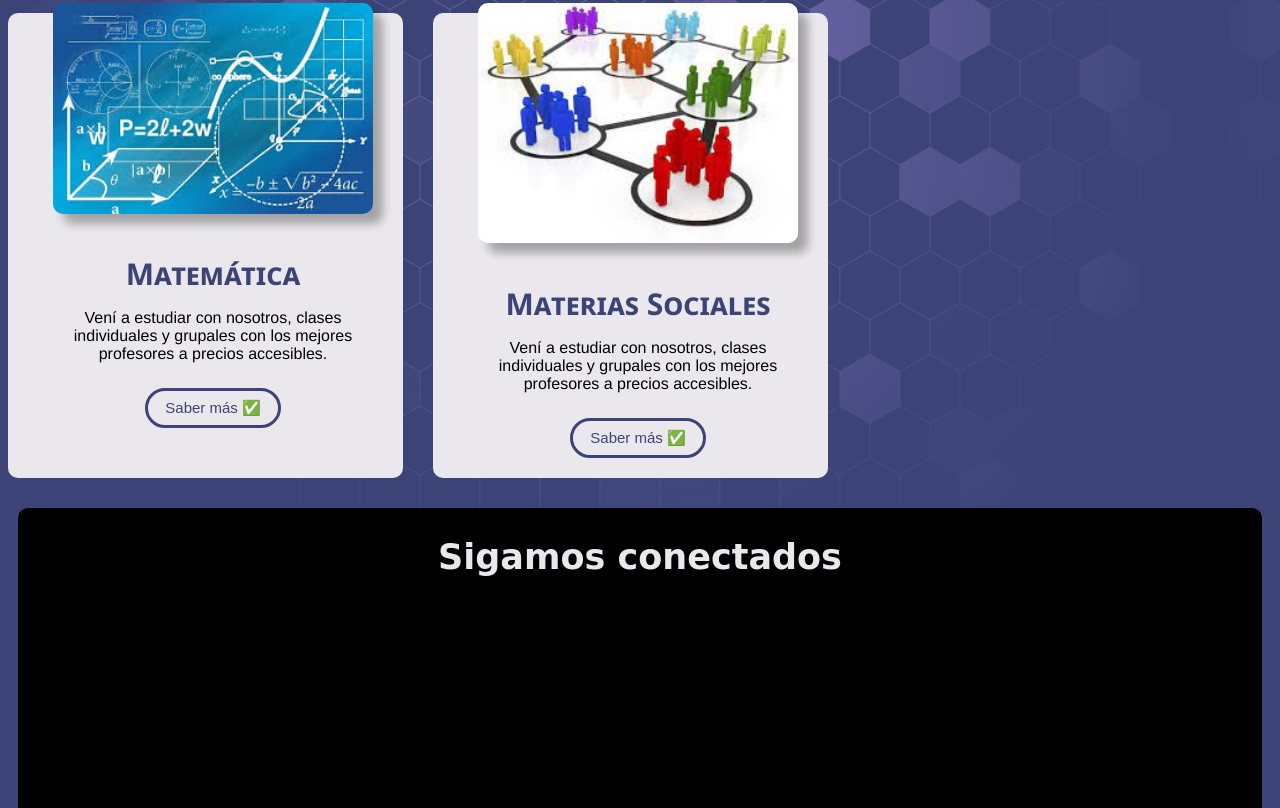
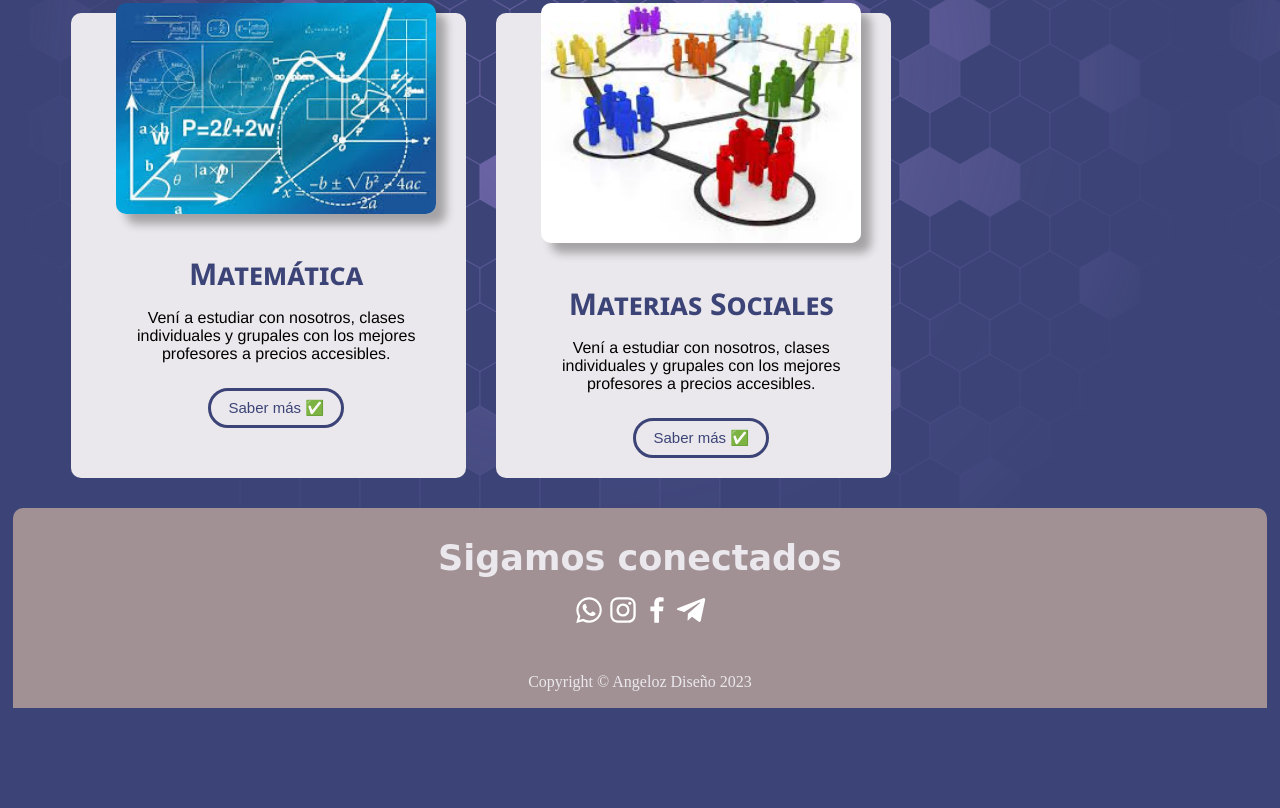
Before and after one commit to Amjel2022/TP_BA_Multiplica2.0, a plain HTML site: page index.html in a window 1280 px wide. Shown: the part 1725-2533 px from the top of the page. After the commit the page ends 2433 px from the top, so only its background shows below. Drawn offline with Linux system fonts and the light colour scheme; a web font is replaced by a local one.

Commit message:
footer terminado / correccion de margenes / estilos / diagramacion

```diff
--- a/css/style.css
+++ b/css/style.css
@@ -247,8 +247,11 @@ h4 {
     font-size: 16px;
 }
 
+/* Aplicando GRID - DIAGRAMANDO!! */
+/* ********************************** */
+
 .container {
-
+    width: 90%;
     display: grid;
     grid-template-columns: repeat(3, 1fr);
     grid-template-rows: repeat(3, 1fr);
@@ -283,6 +286,10 @@ h4 {
     grid-area: 1 / 3 / 3 / 4;
 }
 
+/* -------- FIN DISTRIBUCIÓN GRID!! ------------ */
+/* Hecho con: "https://cssgrid-generator.netlify.app/" */
+/* ********************************************* */
+
 .menu_categorias {
     display: flex;
     flex-direction: column;
@@ -304,18 +311,35 @@ aside {
 /* ******************************************* */
 /*  ----------- FOOTER ----------- */
 /* Para probar, despues con más tiempo se puede mejorar  */
+
 footer {
-    height: 300px;
-    background-color: var(--negro);
+    height: 200px;
+    background-color: var(--gris);
     display: flex;
-    justify-content: center;
-    margin: 10px 10px -10px 10px;
+    flex-direction: column;
+    margin: 10px 5px -10px 5px;
     border-radius: 10px 10px 0 0;
-
 }
 
 h2 {
+    display: flex;
+    justify-content: center;
+    align-items: flex-start;
     color: var(--blanco2);
     font-size: 35px;
     font-family: 'Tilt Warp', cursive;
+    margin: 30px auto 15px auto;
 }
+
+.iconos_footer {
+    display: flex;
+    justify-content: center;
+    font-size: 40px;
+    margin-bottom: 30px;
+}
+
+.copyright {
+    display: flex;
+    justify-content: center;
+    color: var(--blanco2);
+}
--- a/index.html
+++ b/index.html
@@ -132,6 +132,13 @@
 
     <footer>
         <h2>Sigamos conectados</h2>
+        <div class="iconos_footer">
+            <svg xmlns="http://www.w3.org/2000/svg" width="34" height="34" viewBox="0 0 24 24" style="fill: rgba(255, 255, 255, 1);transform: msFilter"><path fill-rule="evenodd" clip-rule="evenodd" d="M18.403 5.633A8.919 8.919 0 0 0 12.053 3c-4.948 0-8.976 4.027-8.978 8.977 0 1.582.413 3.126 1.198 4.488L3 21.116l4.759-1.249a8.981 8.981 0 0 0 4.29 1.093h.004c4.947 0 8.975-4.027 8.977-8.977a8.926 8.926 0 0 0-2.627-6.35m-6.35 13.812h-.003a7.446 7.446 0 0 1-3.798-1.041l-.272-.162-2.824.741.753-2.753-.177-.282a7.448 7.448 0 0 1-1.141-3.971c.002-4.114 3.349-7.461 7.465-7.461a7.413 7.413 0 0 1 5.275 2.188 7.42 7.42 0 0 1 2.183 5.279c-.002 4.114-3.349 7.462-7.461 7.462m4.093-5.589c-.225-.113-1.327-.655-1.533-.73-.205-.075-.354-.112-.504.112s-.58.729-.711.879-.262.168-.486.056-.947-.349-1.804-1.113c-.667-.595-1.117-1.329-1.248-1.554s-.014-.346.099-.458c.101-.1.224-.262.336-.393.112-.131.149-.224.224-.374s.038-.281-.019-.393c-.056-.113-.505-1.217-.692-1.666-.181-.435-.366-.377-.504-.383a9.65 9.65 0 0 0-.429-.008.826.826 0 0 0-.599.28c-.206.225-.785.767-.785 1.871s.804 2.171.916 2.321c.112.15 1.582 2.415 3.832 3.387.536.231.954.369 1.279.473.537.171 1.026.146 1.413.089.431-.064 1.327-.542 1.514-1.066.187-.524.187-.973.131-1.067-.056-.094-.207-.151-.43-.263"></path></svg>
+            <svg xmlns="http://www.w3.org/2000/svg" width="34" height="34" viewBox="0 0 24 24" style="fill: rgba(255, 255, 255, 1);transform: msFilter"><path d="M11.999 7.377a4.623 4.623 0 1 0 0 9.248 4.623 4.623 0 0 0 0-9.248zm0 7.627a3.004 3.004 0 1 1 0-6.008 3.004 3.004 0 0 1 0 6.008z"></path><circle cx="16.806" cy="7.207" r="1.078"></circle><path d="M20.533 6.111A4.605 4.605 0 0 0 17.9 3.479a6.606 6.606 0 0 0-2.186-.42c-.963-.042-1.268-.054-3.71-.054s-2.755 0-3.71.054a6.554 6.554 0 0 0-2.184.42 4.6 4.6 0 0 0-2.633 2.632 6.585 6.585 0 0 0-.419 2.186c-.043.962-.056 1.267-.056 3.71 0 2.442 0 2.753.056 3.71.015.748.156 1.486.419 2.187a4.61 4.61 0 0 0 2.634 2.632 6.584 6.584 0 0 0 2.185.45c.963.042 1.268.055 3.71.055s2.755 0 3.71-.055a6.615 6.615 0 0 0 2.186-.419 4.613 4.613 0 0 0 2.633-2.633c.263-.7.404-1.438.419-2.186.043-.962.056-1.267.056-3.71s0-2.753-.056-3.71a6.581 6.581 0 0 0-.421-2.217zm-1.218 9.532a5.043 5.043 0 0 1-.311 1.688 2.987 2.987 0 0 1-1.712 1.711 4.985 4.985 0 0 1-1.67.311c-.95.044-1.218.055-3.654.055-2.438 0-2.687 0-3.655-.055a4.96 4.96 0 0 1-1.669-.311 2.985 2.985 0 0 1-1.719-1.711 5.08 5.08 0 0 1-.311-1.669c-.043-.95-.053-1.218-.053-3.654 0-2.437 0-2.686.053-3.655a5.038 5.038 0 0 1 .311-1.687c.305-.789.93-1.41 1.719-1.712a5.01 5.01 0 0 1 1.669-.311c.951-.043 1.218-.055 3.655-.055s2.687 0 3.654.055a4.96 4.96 0 0 1 1.67.311 2.991 2.991 0 0 1 1.712 1.712 5.08 5.08 0 0 1 .311 1.669c.043.951.054 1.218.054 3.655 0 2.436 0 2.698-.043 3.654h-.011z"></path></svg>
+            <svg xmlns="http://www.w3.org/2000/svg" width="34" height="34" viewBox="0 0 24 24" style="fill: rgba(255, 255, 255, 1);transform: msFilter"><path d="M13.397 20.997v-8.196h2.765l.411-3.209h-3.176V7.548c0-.926.258-1.56 1.587-1.56h1.684V3.127A22.336 22.336 0 0 0 14.201 3c-2.444 0-4.122 1.492-4.122 4.231v2.355H7.332v3.209h2.753v8.202h3.312z"></path></svg>
+            <svg xmlns="http://www.w3.org/2000/svg" width="34" height="34" viewBox="0 0 24 24" style="fill: rgba(255, 255, 255, 1);transform: msFilter"><path d="m20.665 3.717-17.73 6.837c-1.21.486-1.203 1.161-.222 1.462l4.552 1.42 10.532-6.645c.498-.303.953-.14.579.192l-8.533 7.701h-.002l.002.001-.314 4.692c.46 0 .663-.211.921-.46l2.211-2.15 4.599 3.397c.848.467 1.457.227 1.668-.785l3.019-14.228c.309-1.239-.473-1.8-1.282-1.434z"></path></svg>
+        </div>
+        <p class="copyright">Copyright &copy; Angeloz Diseño 2023</p>
     </footer>
 </body>
 </html>
```
Also changed, not shown: imagenes/wave.svg (added).
